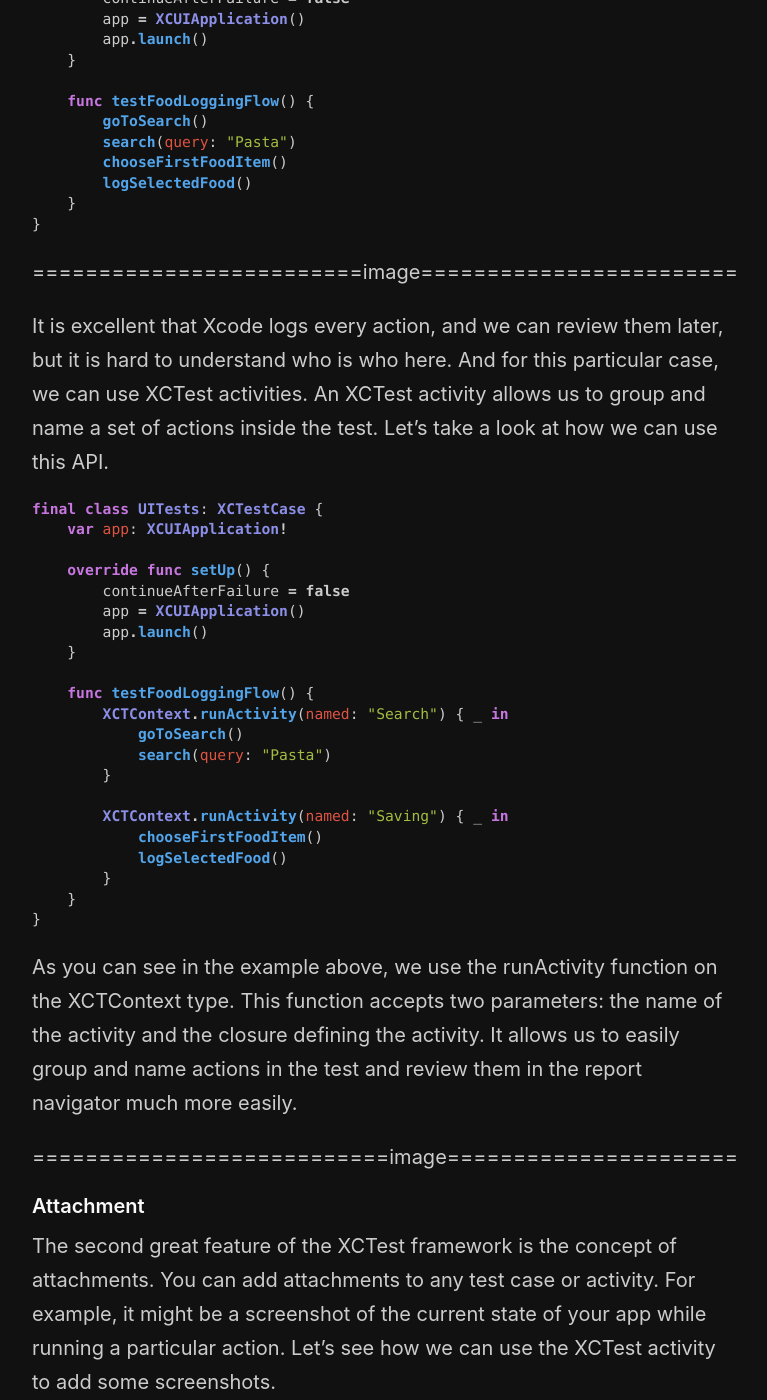
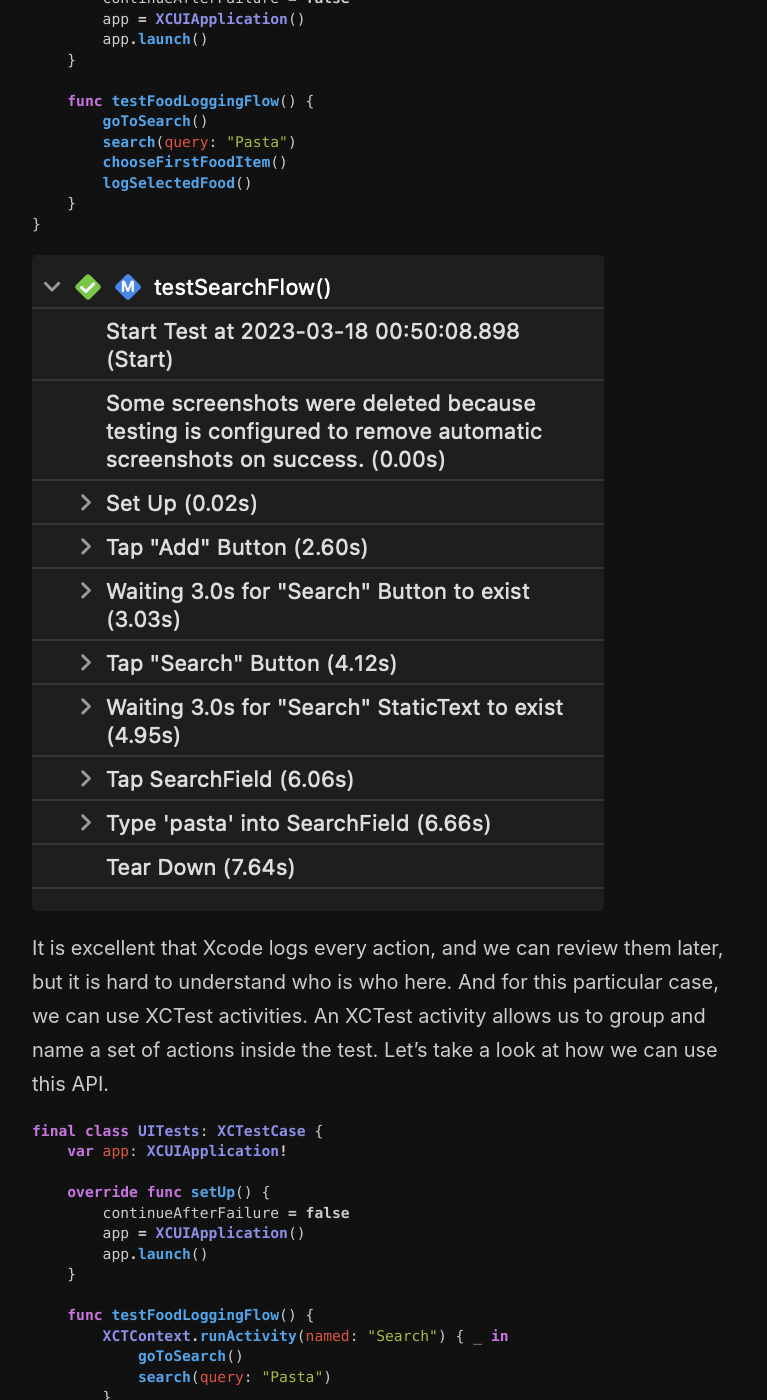
Before and after one commit to mecid/mecid.github.io, a Jekyll site: the page built from _posts/2023-03-21-activities-and-attachments-in-xctest-framework.md, in a window 1280 px wide and 1400 px high, scrolled down 754 px. Shown: the whole window, without its empty margins (258-1025 px from the left). Built offline with Jekyll 4.4.1, drawn with Linux system fonts in a browser that asks for light colours.

Commit message:
images added to the xctest activities post

````diff
--- a/_posts/2023-03-21-activities-and-attachments-in-xctest-framework.md
+++ b/_posts/2023-03-21-activities-and-attachments-in-xctest-framework.md
@@ -27,7 +27,7 @@
 }
 ```
 
-=========================image========================
+![XCTest activity](/public/test-activity-1.png)
 
 It is excellent that Xcode logs every action, and we can review them later, but it is hard to understand who is who here. And for this particular case, we can use XCTest activities. An XCTest activity allows us to group and name a set of actions inside the test. Let's take a look at how we can use this API.
 
@@ -58,7 +58,7 @@
 As you can see in the example above, we use the runActivity function on the XCTContext type. This function accepts two parameters: the name of the activity and the closure defining the activity. It allows us to easily group and name actions in the test and review them in the report navigator much more easily.
 
 
-===========================image======================
+![XCTest activity](/public/test-activity-2.png)
 
 #### Attachment
 The second great feature of the XCTest framework is the concept of attachments. You can add attachments to any test case or activity. For example, it might be a screenshot of the current state of your app while running a particular action. Let's see how we can use the XCTest activity to add some screenshots.
````
Also changed, not shown: other parts of _posts/2023-03-21-activities-and-attachments-in-xctest-framework.md (+2 -0 lines).
